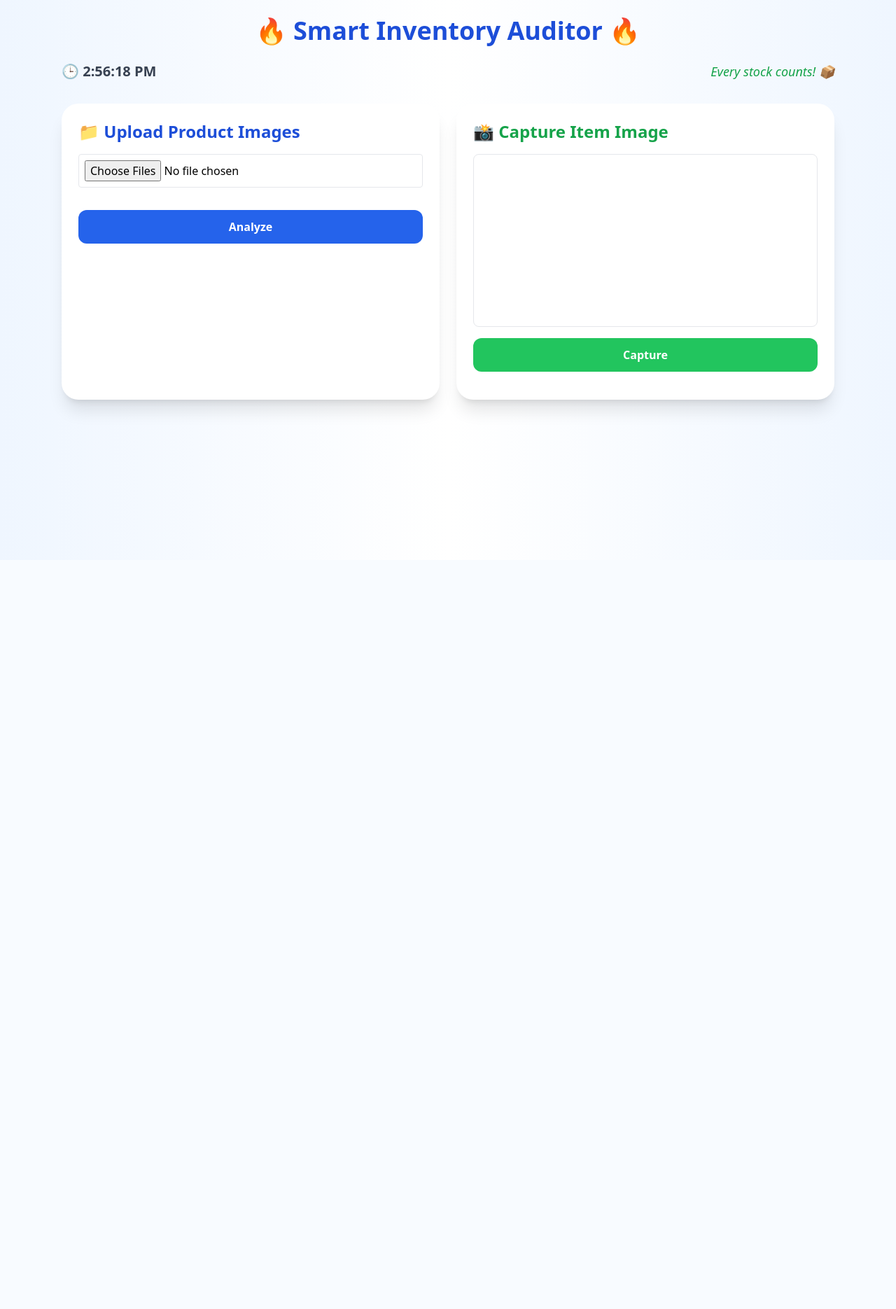
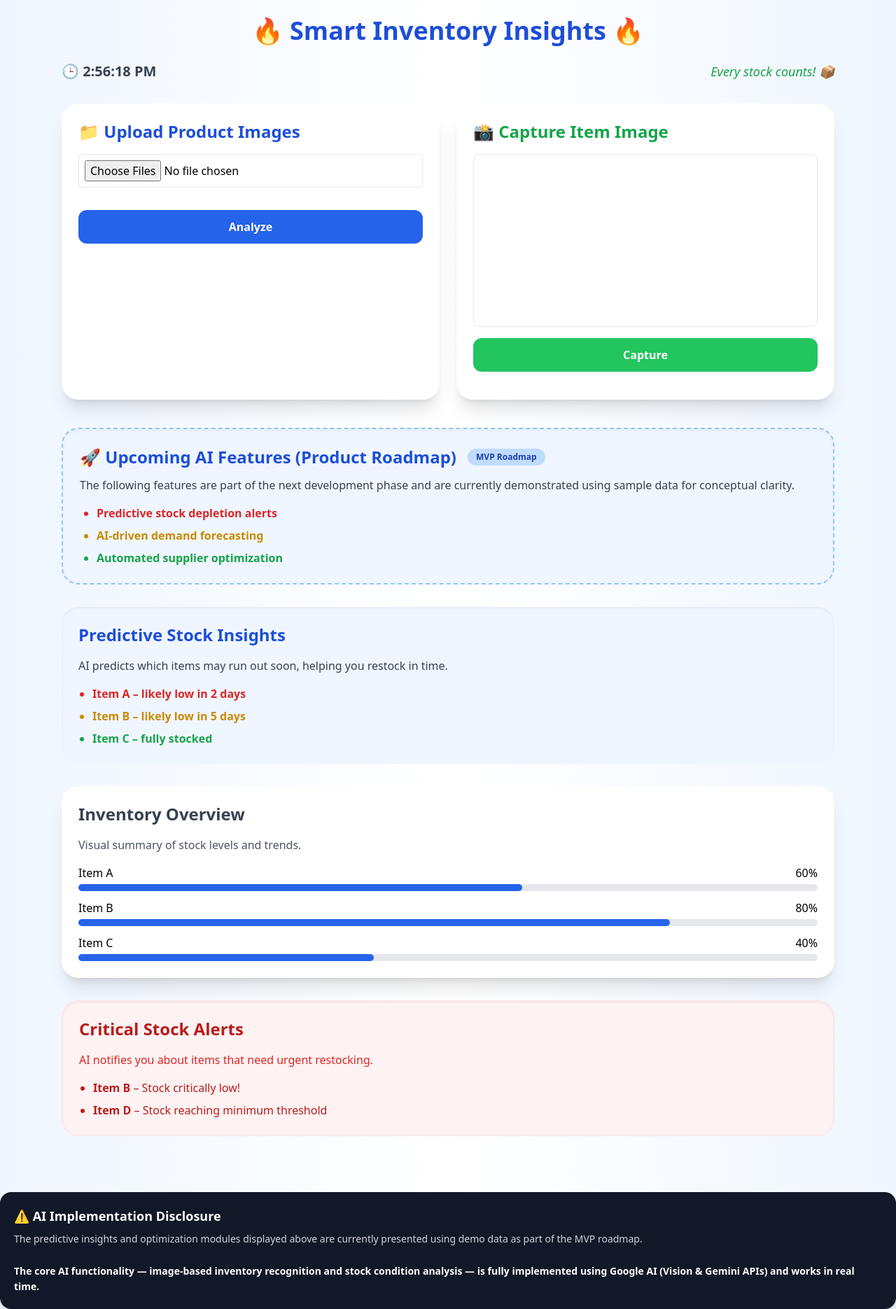
Before and after one commit to anshu-2007/Smart-Inventory-Insights, a Flask app: page / in a window 1280 px wide. Shown: the whole page at 70% size. Before the commit the page ends 594 px from the top, so only its background shows below. Run offline with Flask 3, Linux system fonts and the light colour scheme; some libraries are stand-ins or nearby versions.

Commit message:
Initial commit: Smart Inventory Auditor MVP

```diff
--- a/templates/index.html
+++ b/templates/index.html
@@ -1,18 +1,20 @@
 <!DOCTYPE html>
 <html lang="en">
+
 <head>
   <meta charset="UTF-8">
   <meta name="viewport" content="width=device-width, initial-scale=1.0">
-<title>Smart Inventory Auditor</title>
+  <title>Smart Inventory Insights</title>
   <script src="https://cdn.tailwindcss.com"></script>
   <script src="https://cdn.jsdelivr.net/npm/chart.js"></script>
 </head>
+
 <body class="bg-gradient-to-r from-blue-50 via-white to-blue-50 min-h-screen font-sans">
+  <link rel="icon" href="/Frontend/favicon.ico">
 
   <div class="max-w-6xl mx-auto p-6">
 
-  <h1 class="text-4xl font-bold text-center text-blue-700 mb-6">🔥 Smart Inventory Auditor 🔥</h1>
-
+    <h1 class="text-4xl font-bold text-center text-blue-700 mb-6">🔥 Smart Inventory Insights 🔥</h1>
     <!-- Real-time Clock & Quote -->
     <div class="flex justify-between items-center mb-8">
       <div class="text-xl font-semibold text-gray-700">🕒 <span id="clock">--:--:--</span></div>
@@ -27,11 +29,13 @@
         <h2 class="text-2xl font-bold mb-4 text-blue-700">📁 Upload Product Images</h2>
         <input type="file" id="image" class="mb-4 border rounded p-2 w-full" accept="image/*" multiple>
         <div class="mb-4 flex flex-wrap gap-4 justify-center" id="previewContainer"></div>
-      <button id="analyzeBtn" class="bg-blue-600 hover:bg-blue-700 text-white px-6 py-3 rounded-xl font-bold w-full transition">
+        <button id="analyzeBtn"
+          class="bg-blue-600 hover:bg-blue-700 text-white px-6 py-3 rounded-xl font-bold w-full transition">
           Analyze
         </button>
         <div id="loader" class="mt-4 hidden text-center text-blue-600 font-semibold">
-        <svg class="animate-spin h-6 w-6 inline-block mr-2" xmlns="http://www.w3.org/2000/svg" fill="none" viewBox="0 0 24 24">
+          <svg class="animate-spin h-6 w-6 inline-block mr-2" xmlns="http://www.w3.org/2000/svg" fill="none"
+            viewBox="0 0 24 24">
             <circle class="opacity-25" cx="12" cy="12" r="10" stroke="currentColor" stroke-width="4"></circle>
             <path class="opacity-75" fill="currentColor" d="M4 12a8 8 0 018-8v8H4z"></path>
           </svg>
@@ -43,7 +47,8 @@
       <div class="bg-white p-6 rounded-3xl shadow-xl">
         <h2 class="text-2xl font-bold mb-4 text-green-600">📸 Capture Item Image</h2>
         <video id="camera" autoplay playsinline width="100%" height="240" class="border rounded-lg mb-4"></video>
-      <button id="captureBtn" class="bg-green-500 hover:bg-green-600 text-white px-6 py-3 rounded-xl font-bold w-full mb-4">Capture</button>
+        <button id="captureBtn"
+          class="bg-green-500 hover:bg-green-600 text-white px-6 py-3 rounded-xl font-bold w-full mb-4">Capture</button>
         <div id="cameraPreview" class="flex flex-wrap gap-4 justify-center"></div>
         <canvas id="snapshot" width="320" height="240" style="display:none;"></canvas>
       </div>
@@ -91,8 +96,93 @@
       </div>
 
     </div>
+<!-- Upcoming Features Card -->
+<div class="mt-10 p-6 rounded-3xl border-2 border-dashed border-blue-300 bg-blue-50 shadow-inner">
+  <h3 class="text-2xl font-bold text-blue-700 mb-3 flex items-center gap-2">
+    🚀 Upcoming AI Features (Product Roadmap)<span class="ml-2 px-3 py-1 text-xs rounded-full bg-blue-200 text-blue-800">
+  MVP Roadmap
+</span>
+
+  </h3>
+  <p class="text-gray-700 mb-4">
+    The following features are part of the next development phase and are
+    currently demonstrated using sample data for conceptual clarity.
+  </p>
+
+  <ul class="list-disc pl-6 space-y-2">
+    <li class="text-red-600 font-semibold">Predictive stock depletion alerts</li>
+    <li class="text-yellow-600 font-semibold">AI-driven demand forecasting</li>
+    <li class="text-green-600 font-semibold">Automated supplier optimization</li>
+  </ul>
+</div>
+
+
+    <!-- Predictive Insights Section -->
+    <section id="predictive-insights" class="mb-8 p-6 bg-blue-50 rounded-3xl shadow-inner mt-8">
+      <h2 class="text-2xl font-bold mb-4 text-blue-700">Predictive Stock Insights</h2>
+      <p class="mb-4 text-gray-700">AI predicts which items may run out soon, helping you restock in time.</p>
+      <ul class="list-disc pl-5 space-y-2">
+        <li class="text-red-600 font-semibold">Item A – likely low in 2 days</li>
+        <li class="text-yellow-600 font-semibold">Item B – likely low in 5 days</li>
+        <li class="text-green-600 font-semibold">Item C – fully stocked</li>
+      </ul>
+    </section>
+
+    <!-- Inventory Dashboard Section -->
+    <section id="inventory-dashboard" class="mb-8 p-6 bg-white rounded-3xl shadow-xl">
+      <h2 class="text-2xl font-bold mb-4 text-gray-700">Inventory Overview</h2>
+      <p class="mb-4 text-gray-600">Visual summary of stock levels and trends.</p>
+      <div class="dashboard-charts space-y-3">
+        <!-- Simple CSS bars -->
+        <div>
+          <div class="flex justify-between mb-1"><span>Item A</span><span>60%</span></div>
+          <div class="w-full bg-gray-200 rounded-full h-2.5">
+            <div class="bg-blue-600 h-2.5 rounded-full" style="width: 60%"></div>
+          </div>
+        </div>
+        <div>
+          <div class="flex justify-between mb-1"><span>Item B</span><span>80%</span></div>
+          <div class="w-full bg-gray-200 rounded-full h-2.5">
+            <div class="bg-blue-600 h-2.5 rounded-full" style="width: 80%"></div>
+          </div>
+        </div>
+        <div>
+          <div class="flex justify-between mb-1"><span>Item C</span><span>40%</span></div>
+          <div class="w-full bg-gray-200 rounded-full h-2.5">
+            <div class="bg-blue-600 h-2.5 rounded-full" style="width: 40%"></div>
+          </div>
+        </div>
+      </div>
+    </section>
+
+    <!-- Alerts Section -->
+    <section id="alerts" class="mb-8 p-6 bg-red-50 rounded-3xl shadow-inner border border-red-100">
+      <h2 class="text-2xl font-bold mb-4 text-red-700">Critical Stock Alerts</h2>
+      <p class="mb-4 text-red-600">AI notifies you about items that need urgent restocking.</p>
+      <ul class="list-disc pl-5 space-y-2 text-red-700">
+        <li><strong>Item B</strong> – Stock critically low!</li>
+        <li><strong>Item D</strong> – Stock reaching minimum threshold</li>
+      </ul>
+    </section>
 
   </div>
+<!-- AI Disclaimer Card -->
+<div class="mt-6 p-5 rounded-2xl bg-gray-900 text-white shadow-xl">
+  <h4 class="text-lg font-bold mb-2 flex items-center gap-2">
+    ⚠️ AI Implementation Disclosure
+  </h4>
+  <p class="text-sm leading-relaxed text-gray-300">
+    The predictive insights and optimization modules displayed above are
+    currently presented using demo data as part of the MVP roadmap.
+    <br><br>
+    <span class="text-white font-semibold">
+      The core AI functionality — image-based inventory recognition and
+      stock condition analysis — is fully implemented using Google AI
+      (Vision & Gemini APIs) and works in real time.
+    </span>
+  </p>
+</div>
+
 
   <script>
     const imageInput = document.getElementById("image");
@@ -229,6 +319,7 @@ function updateClock() {
     setInterval(updateClock, 1000);
     updateClock();
 
+
     // -------- Random Motivational Quotes --------
     const quotes = [
       "Work smarter, not harder! 💪",
@@ -247,4 +338,5 @@ randomQuote();
   <script src="{{ url_for('static', filename='script.js') }}"></script>
 
 </body>
+
 </html>
```
Also changed, not shown: TechSprint gitignore.txt (added, +11 -0 lines), Frontend/favicon.ico (added), Frontend/script.js (renamed from static/script.js), Frontend/style.css (deleted), 2 other files. Lines whose indentation alone changed are shown as unchanged.
